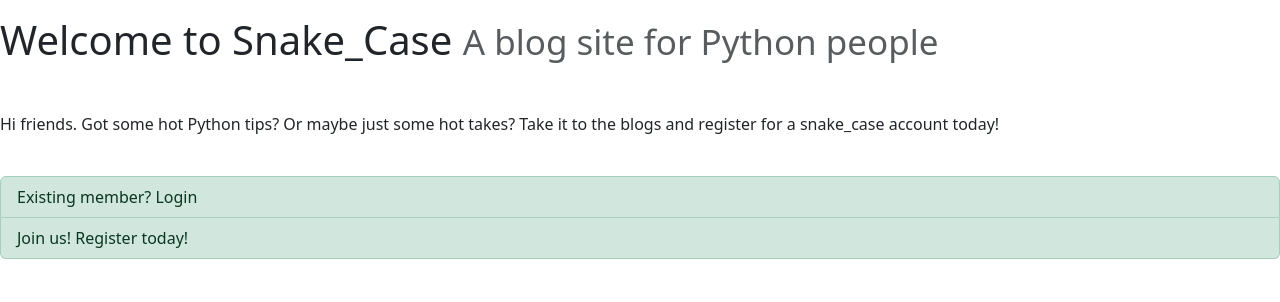
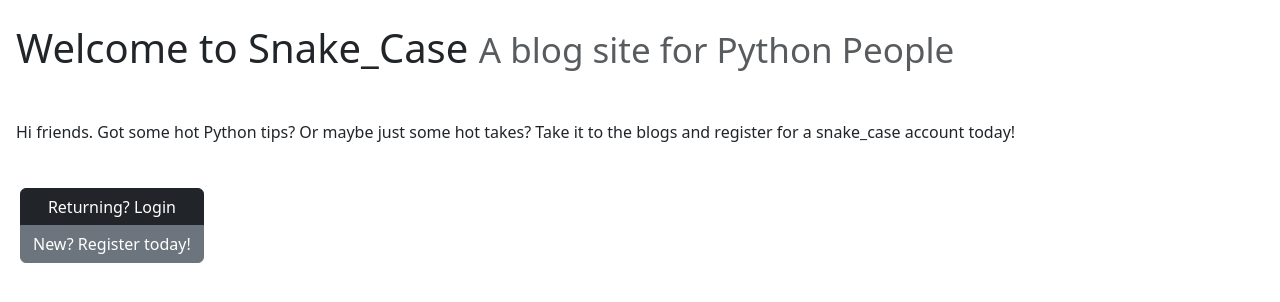
Before and after one commit to PracticalMagicProgramming/snake_case-blog, a Flask app: page / in a window 1280 px wide. Shown: the part 40-342 px from the top of the page. Run offline with Flask 2, Linux system fonts and the light colour scheme; some libraries are stand-ins or nearby versions.

Commit message:
applying styling to app

```diff
--- a/Templates/base.html
+++ b/Templates/base.html
@@ -12,7 +12,7 @@
     <script src="https://unpkg.com/bootstrap"></script>
 </head>
 <body>
-
+    <nav>
         <ul class="navbar navbar-dark bg-dark">
 
             <li class="nav-item">
@@ -45,7 +45,7 @@
                 </li>
             {% endif %}
         </ul>
-
+    </nav>
     {% block content %}
 
 
--- a/Templates/index.html
+++ b/Templates/index.html
@@ -3,9 +3,10 @@
 {% block title %} Homepage {% endblock %}
 
 {% block content %}
+<div class="containter-fluid m-2 p-2">
     <h1 class="class=d-inline mb-4">
         Welcome to Snake_Case
-    <small class="text-muted">A blog site for Python people</small>
+        <small class="text-muted">A blog site for Python People</small>
     </h1>
 
     <br>
@@ -14,8 +15,9 @@
 
     <br>
 
-<div class="list-group">
-    <a href="/login" class="list-group-item list-group-item-success"> Existing member? Login</a>
-    <a href="/register" class="list-group-item list-group-item-success">Join us! Register today!</a>
+    <div class="btn-group-vertical m-1">
+        <a href="/login" class="btn btn-dark"> Returning? Login</a>
+        <a href="/register" class="btn btn-secondary">New? Register today!</a>
+    </div>
 </div>
 {% endblock %}
```
Also changed, not shown: Static/index.css (line endings or trailing spaces). Lines whose indentation alone changed are shown as unchanged.
